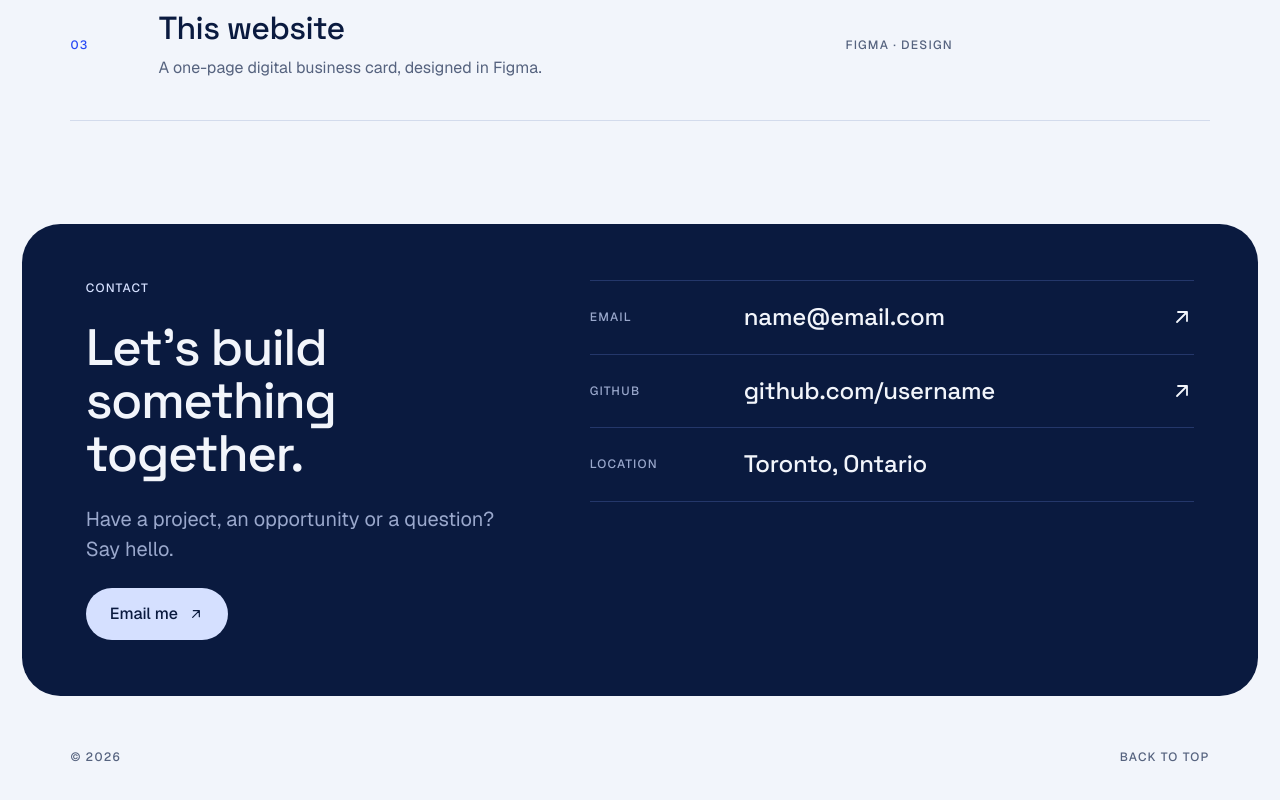
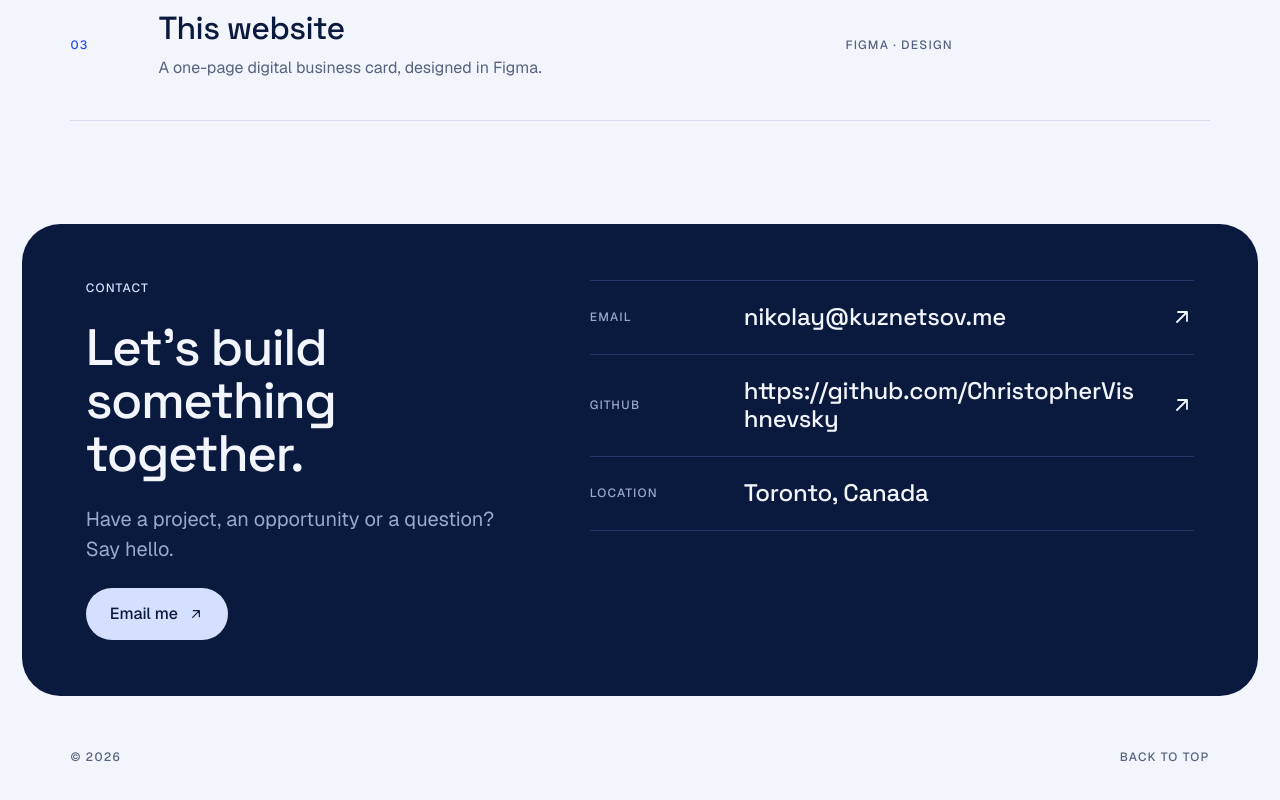
Before and after one commit to ChristopherVishnevsky/kuznetsov.me, a plain HTML site: page index.html in a window 1280 px wide. Shown: the part 1561-2361 px from the top of the page. Drawn offline with nearby package versions, Linux system fonts and the light colour scheme.

Commit message:
Update contact information in index.html

```diff
--- a/index.html
+++ b/index.html
@@ -251,12 +251,12 @@ footer a:hover { color: var(--accent); }
         <p class="label">Contact</p>
         <h2>Let’s build something together.</h2>
         <p class="copy">Have a project, an opportunity or a question? Say hello.</p>
-        <a class="btn-mail" href="mailto:name@email.com">Email me <svg class="ic" aria-hidden="true"><use href="#i-arrow"/></svg></a>
+        <a class="btn-mail" href="mailto:nikolay@kuznetsov.me">Email me <svg class="ic" aria-hidden="true"><use href="#i-arrow"/></svg></a>
       </div>
       <ul class="details">
-        <li><a class="drow" href="mailto:name@email.com"><span class="label">Email</span><span class="val">name@email.com</span><svg class="ic" aria-hidden="true"><use href="#i-arrow"/></svg></a></li>
-        <li><a class="drow" href="https://github.com/username" target="_blank" rel="noopener"><span class="label">GitHub</span><span class="val">github.com/username</span><svg class="ic" aria-hidden="true"><use href="#i-arrow"/></svg></a></li>
-        <li><div class="drow"><span class="label">Location</span><span class="val">Toronto, Ontario</span><span></span></div></li>
+        <li><a class="drow" href="mailto:nikolay@kuznetsov.me"><span class="label">Email</span><span class="val">nikolay@kuznetsov.me</span><svg class="ic" aria-hidden="true"><use href="#i-arrow"/></svg></a></li>
+        <li><a class="drow" href="https://github.com/ChristopherVishnevsky" target="_blank" rel="noopener"><span class="label">GitHub</span><span class="val">https://github.com/ChristopherVishnevsky</span><svg class="ic" aria-hidden="true"><use href="#i-arrow"/></svg></a></li>
+        <li><div class="drow"><span class="label">Location</span><span class="val">Toronto, Canada</span><span></span></div></li>
       </ul>
     </div>
   </section>
```
